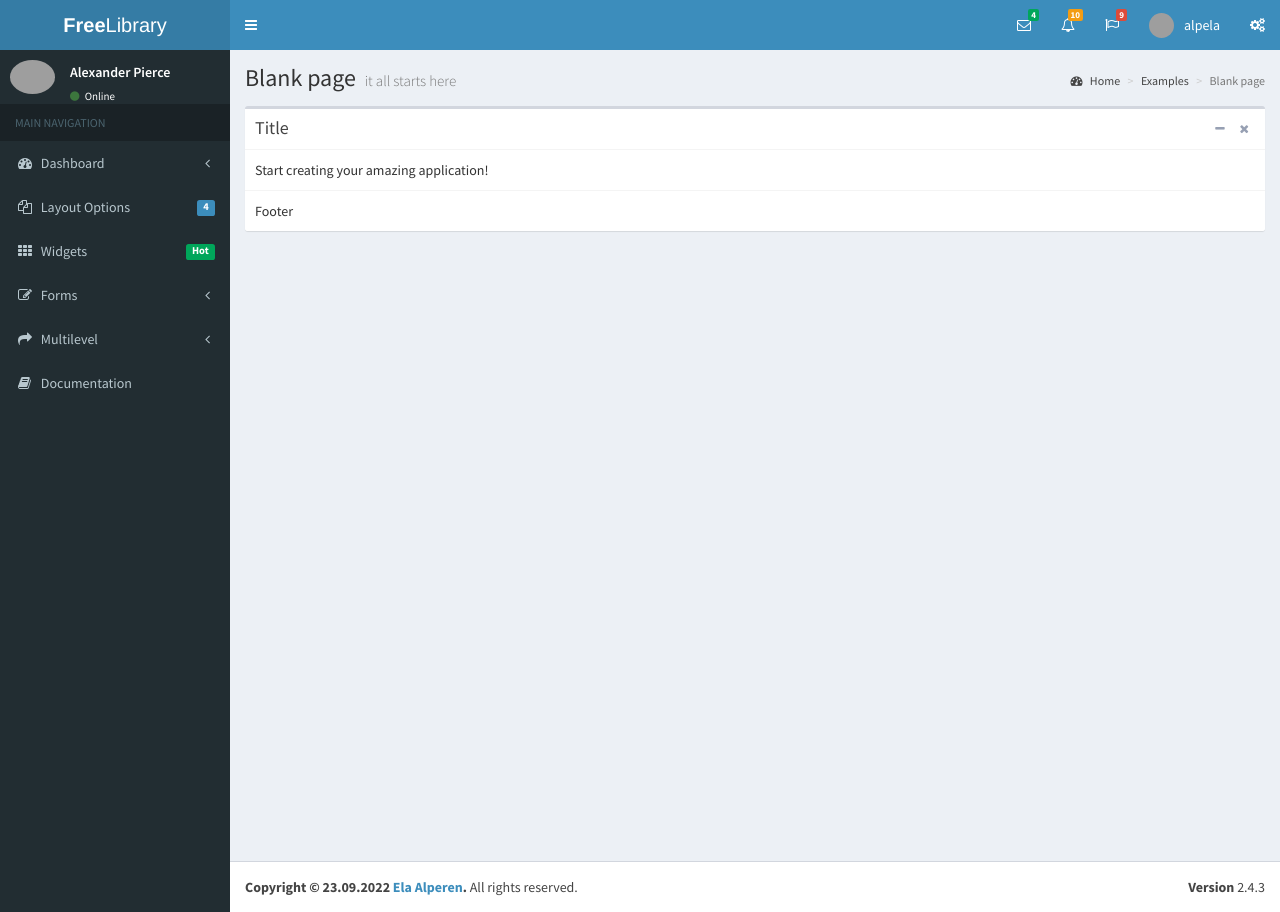
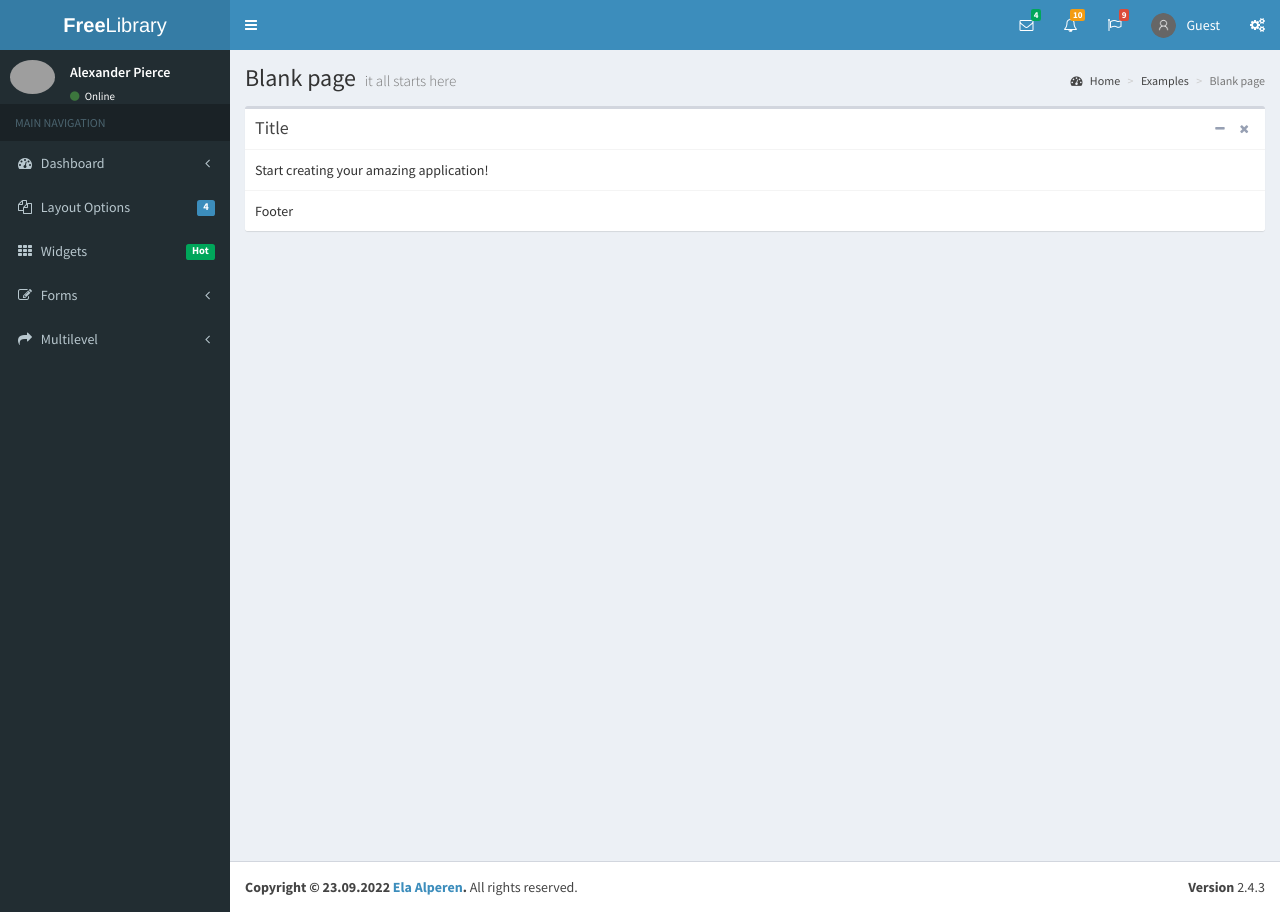
Before and after one commit to elaydg/Internet-Based-Project, a PHP site: page / in a window 1280 px wide. Run offline with PHP 8.4, Linux system fonts and the light colour scheme; grey boxes are pictures that could not be loaded.

Commit message:
images
klasor olusturdum

```diff
--- a/index.php
+++ b/index.php
@@ -172,7 +172,6 @@
                         <li><a href="#"><i class="fa fa-circle-o"></i> Level One</a></li>
                     </ul>
                 </li>
-                <li><a href="https://adminlte.io/docs"><i class="fa fa-book"></i> <span>Documentation</span></a></li>
             </ul>
         </section>
         <!-- /.sidebar -->
--- a/ortak_sayfalar/profil.php
+++ b/ortak_sayfalar/profil.php
@@ -1,8 +1,18 @@
 <li class="dropdown user user-menu">
             <a href="#" class="dropdown-toggle" data-toggle="dropdown">
-              <img src="dist/img/user2-160x160.jpg" class="user-image" alt="User Image">
-              <span class="hidden-xs">alpela</span>
+
+            <?php if(isset($_SESSION['login']) == "true") { ?>
+                <img src="images/users/<?php echo $_SESSION['user_pp'];?>" class="user-image" alt="User Image">
+                <span class="hidden-xs"><?php echo $_SESSION['user_name'];?></span>
+
+            <?php }else { ?>
+                <img src="dist/img/defaultprofile.png" class="user-image" alt="User Image">
+                <span class="hidden-xs"> Guest </span>
+                <?php } ?>
+
             </a>
+
+
             <ul class="dropdown-menu">
               <!-- User image -->
               <li class="user-header">
```
Also changed, not shown: dist/img/defaultprofile.png (added).
